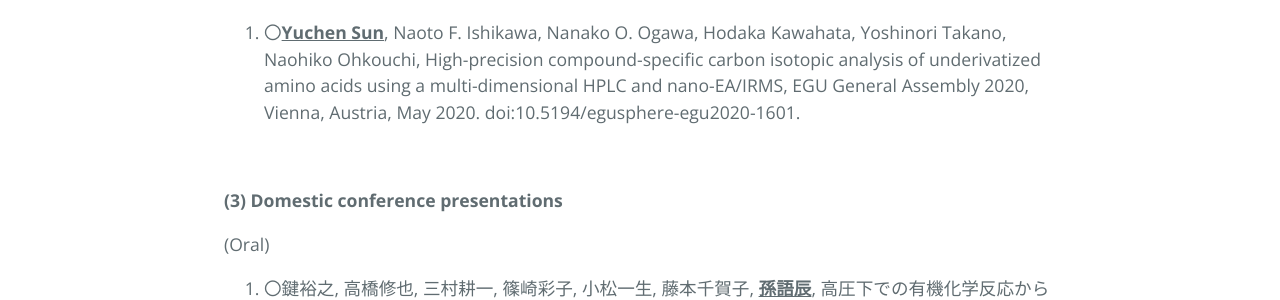
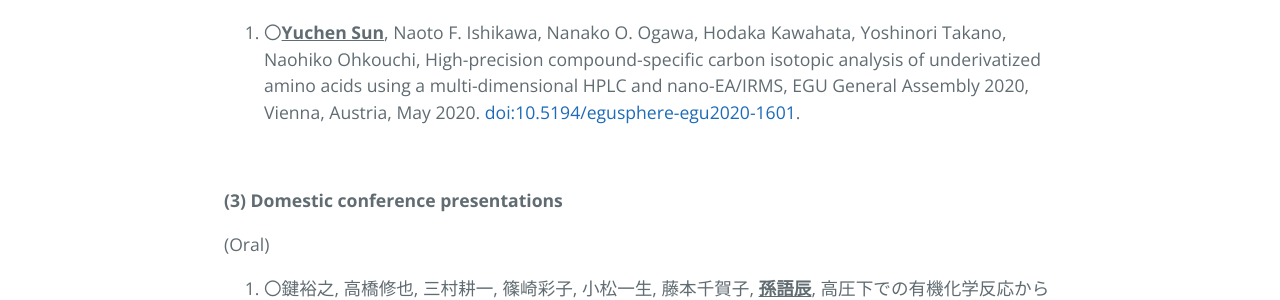
Before and after one commit to sonyuushin/sonyuushin.github.io, a Jekyll site: the page built from achievements.md, in a window 1280 px wide. Shown: the part 1111-1411 px from the top of the page. Built offline with Jekyll 4.4.1, drawn with Linux system fonts in a browser that asks for light colours; part of the change alters nothing that is shown.

```diff
--- a/achievements.md
+++ b/achievements.md
@@ -29,7 +29,7 @@ order: 5
 
 (Poster)
 
-6. 〇<b><u>Yuchen Sun</u></b>, Naoto F. Ishikawa, Nanako O. Ogawa, Hodaka Kawahata, Yoshinori Takano, Naohiko Ohkouchi, High-precision compound-specific carbon isotopic analysis of underivatized amino acids using a multi-dimensional HPLC and nano-EA/IRMS, EGU General Assembly 2020, Vienna, Austria, May 2020. doi:10.5194/egusphere-egu2020-1601.
+6. 〇<b><u>Yuchen Sun</u></b>, Naoto F. Ishikawa, Nanako O. Ogawa, Hodaka Kawahata, Yoshinori Takano, Naohiko Ohkouchi, High-precision compound-specific carbon isotopic analysis of underivatized amino acids using a multi-dimensional HPLC and nano-EA/IRMS, EGU General Assembly 2020, Vienna, Austria, May 2020. <a href="https://meetingorganizer.copernicus.org/EGU2020/EGU2020-1601.html">doi:10.5194/egusphere-egu2020-1601</a>.
 
 
 <br>
```
